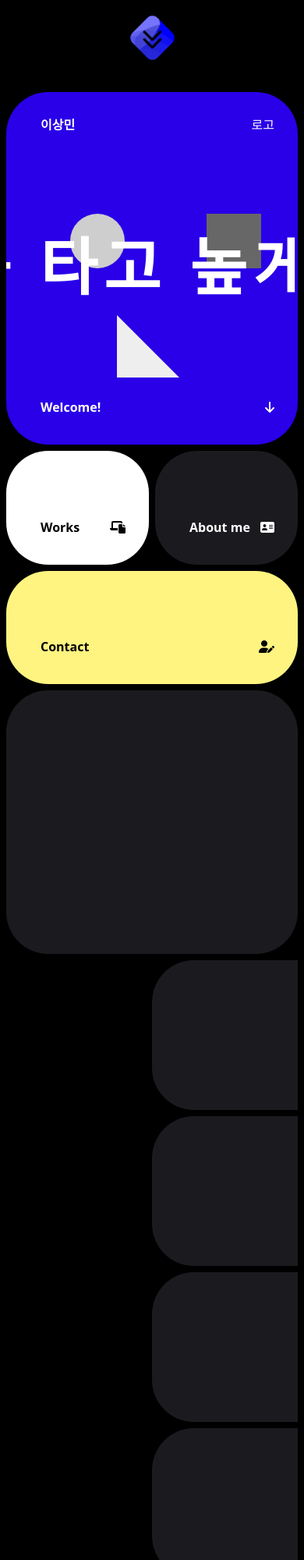
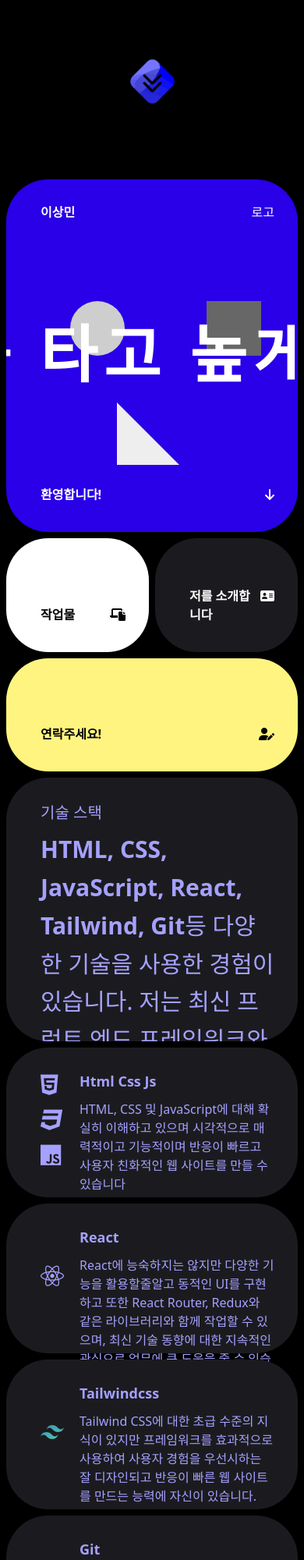
Before and after one commit to Coalman96/portfolio, a website: page index.html in a window 390 px wide. Shown: the top 2000 px of the page at 78% size. Drawn offline with Linux system fonts and the light colour scheme.

Commit message:
2차수정완료

```diff
--- a/index.html
+++ b/index.html
@@ -17,7 +17,11 @@
     <!-- lg = 1024px -->
     <header>
       <h1 class="pointer-events-none">
-        <img src="./logo1.png" alt="로고" class="pointer-events-none w-1/2 max-w-[800px] max-h-[800px] mx-auto" />
+        <img
+          src="./logo1.png"
+          alt="로고"
+          class="pointer-events-none w-1/2 max-w-[400px] max-h-[800px] mx-auto py-14"
+        />
       </h1>
       <nav class="px-2 h-[90vh] min-h-[600px] pc:h-[50vh] my-2">
         <ul class="h-full">
@@ -43,7 +47,7 @@
               </ul>
               <ul>
                 <li>
-                  <b>Welcome!</b>
+                  <b>환영합니다!</b>
                 </li>
                 <li>
                   <i class="fa-solid fa-arrow-down"></i>
@@ -78,7 +82,7 @@
               </ul>
               <ul>
                 <li>
-                  <b>Works</b>
+                  <b>작업물</b>
                 </li>
                 <li>
                   <i class="fa-solid fa-laptop-file"></i>
@@ -101,7 +105,7 @@
               </ul>
               <ul>
                 <li>
-                  <b>About me</b>
+                  <b>저를 소개합니다</b>
                 </li>
                 <li>
                   <i class="fa-regular fa-address-card"></i>
@@ -114,10 +118,14 @@
             id="contact"
           >
             <div class="opacity-0 group-hover/text:opacity-100" id="textAni">
-              <p class="">코드와 디자인에 대한 끝없는 탐구와 창의적인 아이디어를 바탕으로
-                함께 일하며 최고의 결과물을 만들어내겠습니다.</p>
-              <p class="">코드와 디자인에 대한 끝없는 탐구와 창의적인 아이디어를 바탕으로
-                함께 일하며 최고의 결과물을 만들어내겠습니다.</p>
+              <p class="">
+                코드와 디자인에 대한 끝없는 탐구와 창의적인 아이디어를 바탕으로
+                함께 일하며 최고의 결과물을 만들어내겠습니다.
+              </p>
+              <p class="">
+                코드와 디자인에 대한 끝없는 탐구와 창의적인 아이디어를 바탕으로
+                함께 일하며 최고의 결과물을 만들어내겠습니다.
+              </p>
             </div>
             <div class="group-hover/text:opacity-0" id="textContent">
               <ul>
@@ -125,7 +133,7 @@
               </ul>
               <ul>
                 <li>
-                  <b>Contact</b>
+                  <b>연락주세요!</b>
                 </li>
                 <li>
                   <i class="fa-regular fa-user-pen"></i>
@@ -137,12 +145,80 @@
       </nav>
     </header>
     <section id="sec1" class="px-2">
-      <h2 class="h-[40vh] rounded-[54px] bg-[#1B1B1F] mb-2"></h2>
-      <ul class="flex flex-col gap-2 overflow-hidden">
-        <li></li>
-        <li></li>
-        <li></li>
-        <li></li>
+      <h2 class="h-[40vh] rounded-[54px] bg-[#1B1B1F] mb-2 overflow-hidden">
+        <p class="mobile:text-[20px] pc:text-[30px] text-[#A5A1FF] pb-2">
+          기술 스택
+        </p>
+        <p
+          class="mobile:text-[30px] leading-relaxed pc:leading-snug pc:text-[35px] text-[#A5A1FF] text-ellipsis"
+        >
+          <b>HTML, CSS, JavaScript, React, Tailwind, Git</b>등 다양한 기술을
+          사용한 경험이 있습니다. 저는 최신 프런트 엔드 프레임워크와
+          라이브러리에 능숙하며 Git을 사용하여 프로젝트에서 공동 작업을 수행할
+          수 있는 능력에 자신이 있습니다.<span class="hidden pc:inline">
+            특히 최신 <b>ES6</b> 구문 을 사용하는데 능숙하여 깨끗하고 효율적이며
+            읽기 쉬운 코드를 작성할 수 있습니다.
+          </span>
+        </p>
+      </h2>
+      <ul class="flex flex-col gap-2 overflow-hidden" id="profile">
+        <li>
+          <div id="iconWrap">
+            <i class="fa-brands fa-html5"></i>
+            <i class="fa-brands fa-css3"></i>
+            <i class="fa-brands fa-js"></i>
+          </div>
+          <div id="descWrap">
+            <h3>Html Css Js</h3>
+            <p>
+              HTML, CSS 및 JavaScript에 대해 확실히 이해하고 있으며 시각적으로
+              매력적이고 기능적이며 반응이 빠르고 사용자 친화적인 웹 사이트를
+              만들 수 있습니다
+            </p>
+          </div>
+        </li>
+        <li>
+          <div id="iconWrap"><i class="fa-brands fa-react"></i></div>
+          <div id="descWrap">
+            <h3>React</h3>
+            <p>
+              React에 능숙하지는 않지만 다양한 기능을 활용할줄알고 동적인 UI를
+              구현하고 또한 React Router, Redux와 같은 라이브러리와 함께 작업할
+              수 있으며, 최신 기술 동향에 대한 지속적인 관심으로 업무에 큰
+              도움을 줄 수 있습니다.
+            </p>
+          </div>
+        </li>
+        <li>
+          <div id="iconWrap">
+            <img
+              src="./tailwindcss-icon.svg"
+              alt="tailwindcss"
+            />
+          </div>
+          <div id="descWrap">
+            <h3>Tailwindcss</h3>
+            <p>
+              Tailwind CSS에 대한 초급 수준의 지식이 있지만 프레임워크를
+              효과적으로 사용하여 사용자 경험을 우선시하는 잘 디자인되고 반응이
+              빠른 웹 사이트를 만드는 능력에 자신이 있습니다.
+            </p>
+          </div>
+        </li>
+        <li>
+          <div id="iconWrap">
+            <i class="fa-brands fa-github"></i>
+          </div>
+          <div id="descWrap">
+            <h3>Git</h3>
+            <p>
+              신입 개발자로서 경험이 많지 않을 수 있지만 버전 관리를 위해 Git을
+              사용하고 팀과 함께 프로젝트를 공동 작업하는 데 능숙합니다. 저는
+              지속적으로 제 기술을 향상시키고 최신 개발 관행을 따라잡기 위해
+              최선을 다하고 있습니다.
+            </p>
+          </div>
+        </li>
       </ul>
     </section>
     <section id="sec2" class="px-2">
@@ -171,7 +247,11 @@
     </section>
     <footer class="py-8 px-14">
       <h2 class="h-40">
-        <img src="./logo1.png" alt="로고" class="min-h-[400px] min-w-[400px] h-full mx-auto" />
+        <img
+          src="./logo1.png"
+          alt="로고"
+          class="min-h-[400px] min-w-[400px] h-full mx-auto"
+        />
       </h2>
     </footer>
 
@@ -196,8 +276,9 @@
       //         console.log(delta)
       //     })
       // })
-      const slideBox = document.querySelectorAll("#sec1 ul li");
-      /*#sec1의 scrollTop값을 기준으로하는 wheel값 적용*/
+      /*
+            const slideBox = document.querySelectorAll("#sec1 ul li");
+      //#sec1의 scrollTop값을 기준으로하는 wheel값 적용
       window.addEventListener("wheel", (e) => {
         //현재 화면의 아래위치값을 가져온다.
         const windowBottom = window.innerHeight + window.scrollY;
@@ -216,6 +297,8 @@
           console.log(calc);
         });
       });
+      */
+
       //if, 현재스크롤값>#sec1의 스크롤값이면 slideBox에 translate적용
       //slideBox의 기본위치값은 translateX 50%이며
       //현재 화면의 스크롤값에 인덱스값을 곱하여 빼준다.
--- a/input.css
+++ b/input.css
@@ -122,13 +122,44 @@
 div#textContent ul li i {
   font-weight: 600;
 }
-
-#sec1 ul li {
+#sec1 > h2{
+  padding: 30px 30px 36px 44px;
+}
+#sec1 #profile li{
+  display: flex;
+  gap: 20px;
+  color: #A5A1FF;
+}
+#sec1 #profile li #iconWrap{
+  display: flex;
+  flex-direction: column;
+  height: 100%;
+  width: 10%;
+  min-width: 30px;
+  max-width: 70px;
+  justify-content: center;
+  gap: 15px;
+}
+#sec1 #profile li #iconWrap img{
+  max-width: 30px;
+  width: 100%;
+}
+#sec1 #profile li #descWrap h3{
+  font-size: 18px;
+  font-weight: bold;
+  padding-bottom: 10px;
+}
+#sec1 #profile li i{
+  font-size: 30px;
+  color: #A5A1FF;
+}
+#profile li {
   height: 12rem;
   border-radius: 54px;
+  padding: 30px 30px 36px 44px;
   background-color: #1b1b1f;
   transition-duration: 300ms;
-  transform: translateX(50%);
+  /* transform: translateX(50%); */
 }
 
 #sec2 ul li {
```
Also changed, not shown: thecraftsmen.html (added, +131 -0 lines), css/main.css, tailwindcss-icon.svg (added).
